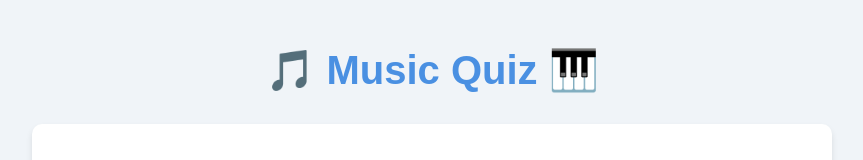
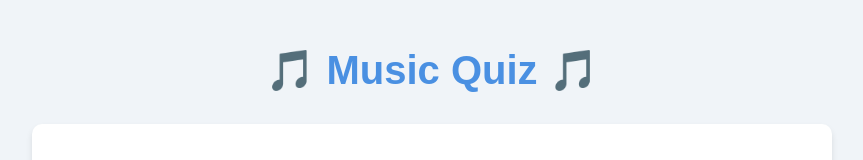
Before and after one commit to mariolambe/classical-music-quiz, a React (Create React App) app: page / in a window 1280 px wide. Shown: the top 160 px of the page, without its empty margins (208-1071 px from the left). Built offline with nearby package versions, Linux system fonts and the light colour scheme.

Commit message:
Title update

```diff
--- a/package.json
+++ b/package.json
@@ -12,7 +12,7 @@
     "loader-utils": "3.2.1",
     "react": "18.2.0",
     "react-dom": "18.2.0",
-    "react-scripts": "5.0.1"
+    "react-scripts": "^5.0.1"
   },
   "devDependencies": {
     "@babel/plugin-proposal-private-property-in-object": "^7.21.11",
--- a/src/App.tsx
+++ b/src/App.tsx
@@ -141,7 +141,7 @@ export default function App(): JSX.Element {
 
   return (
     <div className="App">
-      <h1>🎵 Music Quiz 🎹</h1>
+      <h1>🎵 Music Quiz 🎵 </h1>
 
       <div className="game-area">
         <div className="main-content">
```
Also changed, not shown: 2 other files (tests, documents, lock files or other folders).
